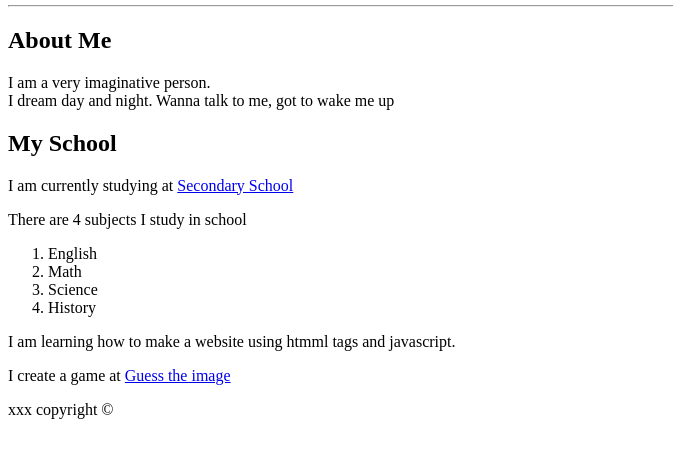
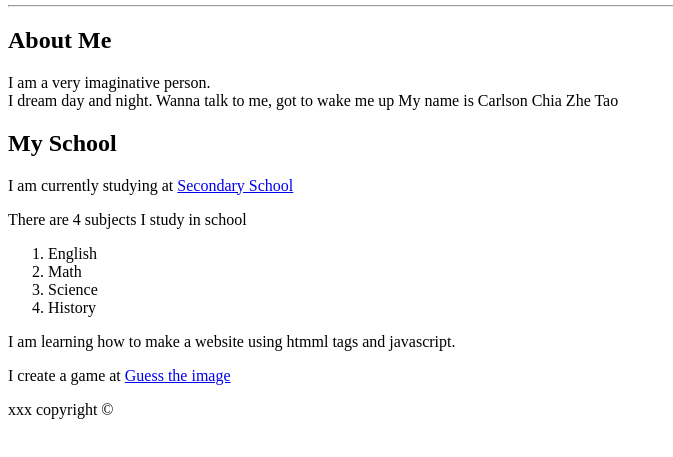
Before and after one commit to Carlson-chia/it103f-p1, a plain HTML site: page index.html in a window 1280 px wide. Shown: the part 101-558 px from the top of the page, without its empty margins (0-673 px from the left). Drawn offline with Linux system fonts and the light colour scheme.

Commit message:
Update index.html

```diff
--- a/index.html
+++ b/index.html
@@ -9,9 +9,10 @@
 <hr>
 <h2>About Me</h2>
 <p>I am a very imaginative person.<br>
-  I dream day and night. Wanna talk to me, got to wake me up</p>
+  I dream day and night. Wanna talk to me, got to wake me up
+My name is Carlson Chia Zhe Tao</p>
 <h2>My School</h2>
-<p>I am currently studying at <a href="https://www.sp.edu.sg"> Secondary School </a> </p>
+<p>I am currently studying at <a href="https://www.nyp.edu.sg"> Secondary School </a> </p>
 <p>There are 4 subjects I  study in school</p>
 <ol>
 <li>English</li>
```
